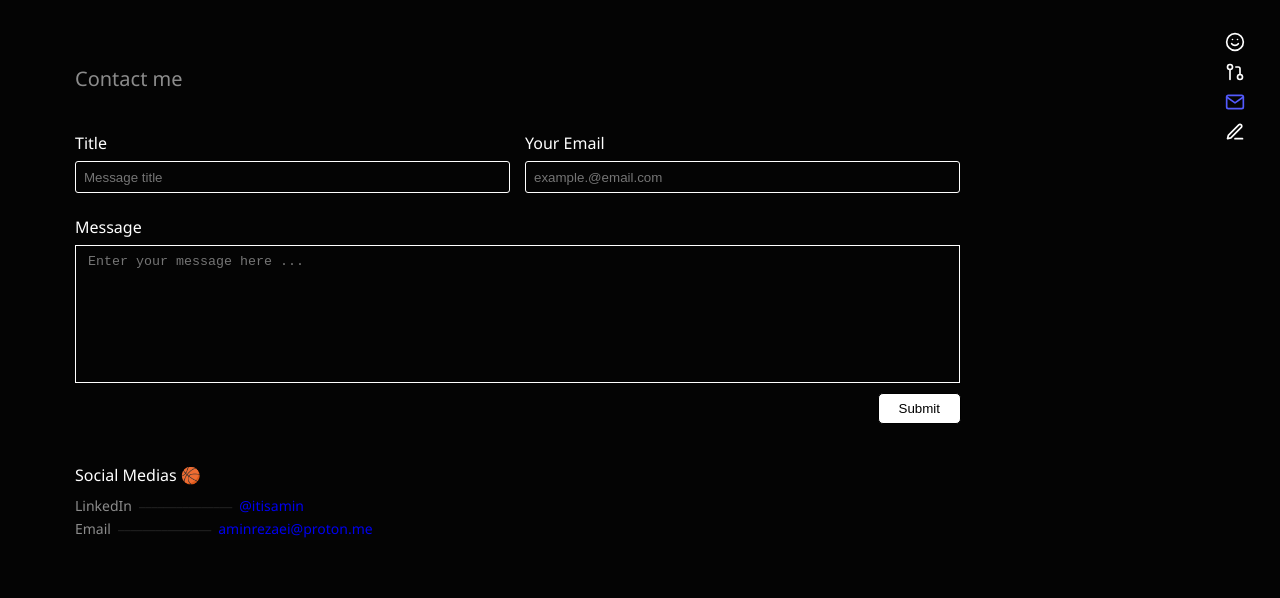
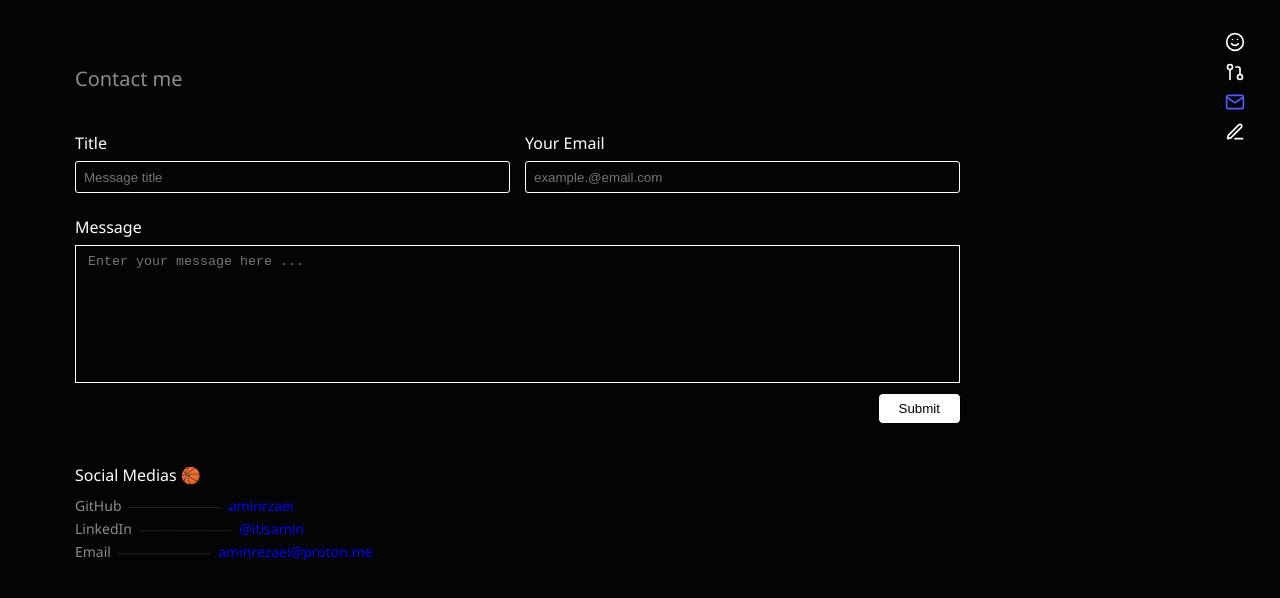
Before and after one commit to aminrzaei/aminly, a Next.js app: page /contact in a window 1280 px wide. Shown: the top 598 px of the page. Built offline with nearby package versions, Linux system fonts and the light colour scheme.

Commit message:
fix: fix some infos

```diff
--- a/css/style.css
+++ b/css/style.css
@@ -22,7 +22,7 @@ body {
   color: #fff;
   overflow-x: hidden;
   background-color: #040404;
-  font-family: 'Segoe UI', Tahoma, Geneva, Verdana, sans-serif;
+  font-family: "Segoe UI", Tahoma, Geneva, Verdana, sans-serif;
 }
 body::-webkit-scrollbar {
   width: 12px;
@@ -174,9 +174,6 @@ body::-webkit-scrollbar-thumb {
   display: flex;
   flex-direction: row;
   justify-content: space-between;
-}
-.project__img {
-  height: 430px;
 }
 .project__title {
   font-weight: 500;
@@ -679,7 +676,7 @@ body::-webkit-scrollbar-thumb {
   padding: 3px;
 }
 .pform__cropped-image-container::after {
-  content: 'Image Preview';
+  content: "Image Preview";
   color: #8c8c8c;
   position: absolute;
   z-index: -1;
@@ -962,9 +959,6 @@ body::-webkit-scrollbar-thumb {
   .project-row {
     margin-top: 30px;
   }
-  .project__img {
-    display: none;
-  }
   .project__title {
     font-size: 27px;
   }
--- a/pages/contact.js
+++ b/pages/contact.js
@@ -183,6 +183,18 @@ const Contact = () => {
         <div className="contact__social">
           <p className="social__header">Social Medias 🏀</p>
           <span className="social__item">
+            <p className="social__name">GitHub</p>
+            <p className="social__space">_______________</p>
+            <a
+              href="https://github.com/aminrzaei"
+              className="social__address"
+              title="GitHub"
+              target="_blank"
+            >
+              <p>aminrzaei</p>
+            </a>
+          </span>
+          <span className="social__item">
             <p className="social__name">LinkedIn</p>
             <p className="social__space">_______________</p>
             <a
--- a/pages/index.js
+++ b/pages/index.js
@@ -42,7 +42,7 @@ const Home = () => {
         <div className="home-text">
           <span className="home-text__hi">Hi, I'm</span>
           <h1 className="home-text__name">Amin Rezaei</h1>
-          <span className="home-text__skills">Web, Mobile, IOT Developer</span>
+          <span className="home-text__skills">Front-End Developer</span>
           <span className="home-text__skills">UI, UX Designer</span>
         </div>
         <div className="home-img-wrapper">
--- a/pages/projects.js
+++ b/pages/projects.js
@@ -98,7 +98,6 @@ const Projects = () => {
               </ul>
             </div>
           </div>
-          <img className="project__img" src="/project.png" />
         </div>
       </div>
     </>
```
Also changed, not shown: public/project.png (deleted).
